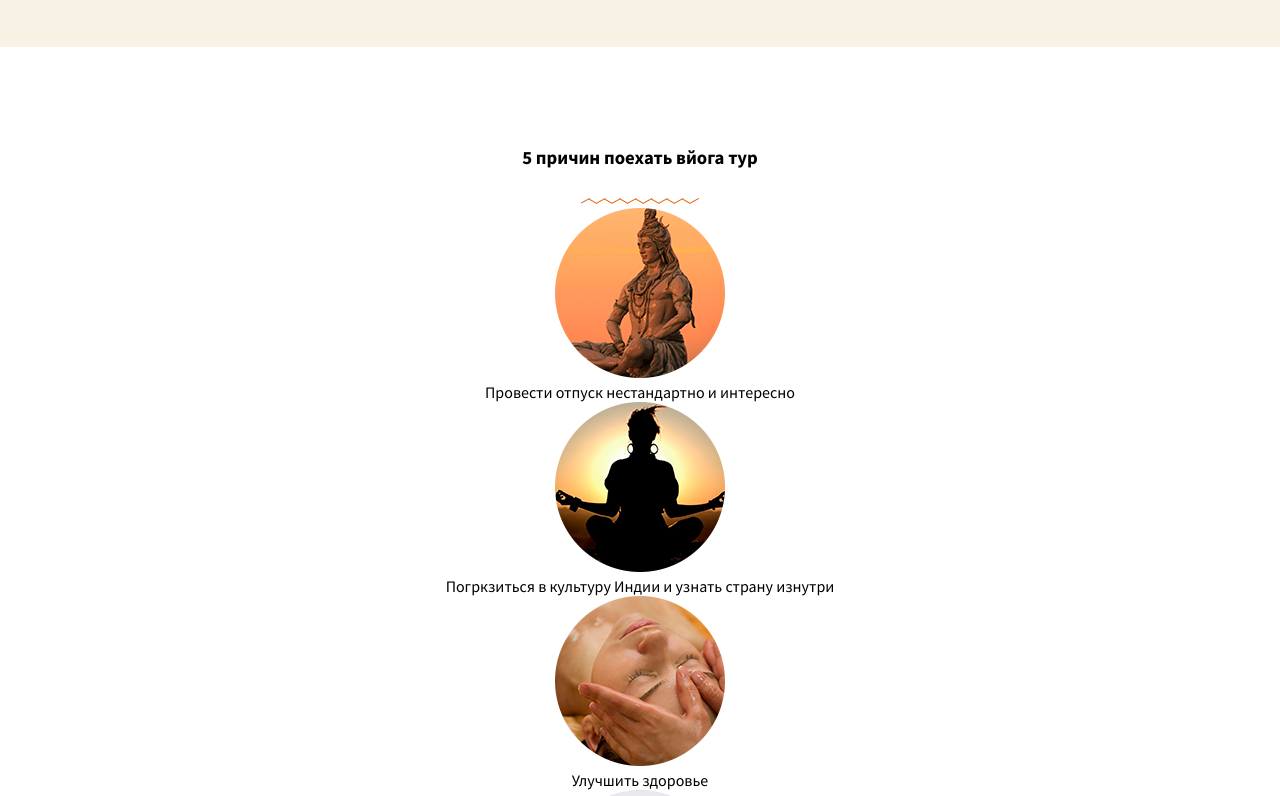
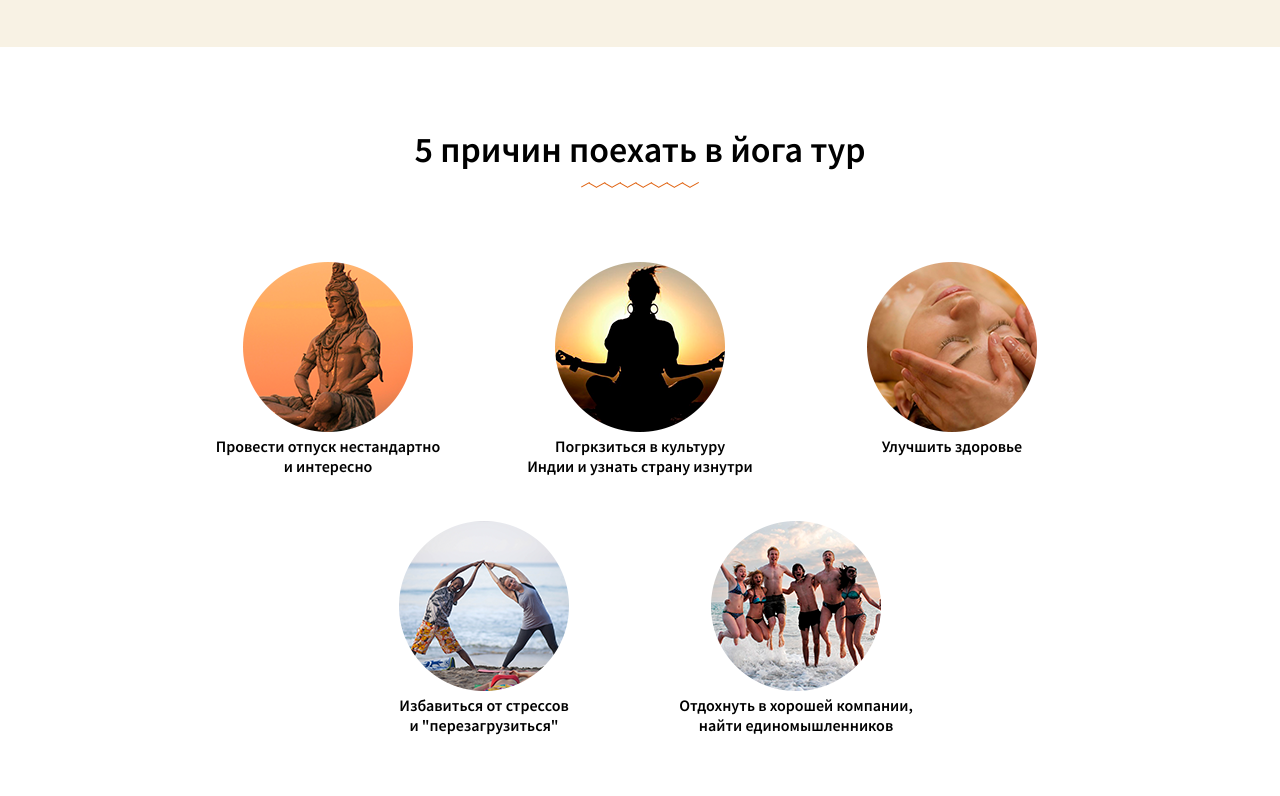
Before and after one commit to VICTOR-81/Yoga-tour, a plain HTML site: page index.html in a window 1280 px wide. Shown: the part 1444-2240 px from the top of the page. Drawn offline with Linux system fonts and the light colour scheme.

Commit message:
верстка

```diff
--- a/css/style.css
+++ b/css/style.css
@@ -3,7 +3,7 @@
 *::before{
   box-sizing: border-box;
 }
-body{
+body,h3{
   margin: 0;
   padding: 0;
   font-family: 'Source Sans Pro', sans-serif;
@@ -147,7 +147,8 @@ border: 1px solid #db883c;
 .s1-title{
   font-size: 20px;
   font-weight: 600;
-  padding-top: 50px;
+  padding-top: 40px;
+  text-align: left;
 }
 .s1-title span{
   display: block;
@@ -198,3 +199,19 @@ padding-top: 14px;
   background-color: #ffffff;
   padding: 80px 0;
 }
+.s2-title{
+  font-size: 36px;
+  font-weight: 600;
+}
+.s2__wrapper{
+  display: flex;
+  flex-wrap: wrap;
+  justify-content: center;
+  margin-top: 25px;
+}
+.s2__wrapper>div{
+  width: 312px;
+  padding-top: 45px;
+  font-size: 16px;
+  font-weight: 600;
+ }
--- a/index.html
+++ b/index.html
@@ -91,41 +91,41 @@
     <div class="container">
       <div class="s2__item">
         <h3 class="s2-title">
-          5 причин поехать вйога тур
+          5 причин поехать в йога тур
         </h3>
-        <img src="/images/zig-zag.png" alt="">
+        <img src="images/zig-zag.png" alt="">
         <div class="s2__wrapper">
           <div class="s2__wrapper-block1">
-            <img src="/images/s2-img1.png" alt="">
-            <div class="block1-text">
-              Провести отпуск нестандартно
+            <img src="images/s2-img1.png" alt="">
+            <div class="block-text">
+              Провести отпуск нестандартно </br>
               и интересно
             </div>
           </div>
           <div class="s2__wrapper-block2">
-            <img src="/images/s2-img2.png" alt="">
-            <div class="block2-text">
-               Погркзиться в культуру
+            <img src="images/s2-img2.png" alt="">
+            <div class="block-text">
+               Погркзиться в культуру </br>
                Индии и узнать страну изнутри
             </div>
           </div>
           <div class="s2__wrapper-block3">
-            <img src="/images/s2-img3.png" alt="">
-            <div class="block3-text">
+            <img src="images/s2-img3.png" alt="">
+            <div class="block-text">
                Улучшить здоровье
             </div>
           </div>
           <div class="s2__wrapper-block4">
-            <img src="/images/s2-img4.png" alt="">
-            <div class="block4-text">
-              Избавиться от стрессов
+            <img src="images/s2-img4.png" alt="">
+            <div class="block-text">
+              Избавиться от стрессов </br>
               и "перезагрузиться"
             </div>
           </div>
           <div class="s2__wrapper-block5">
-            <img src="/images/s2-img5.png" alt="">
-            <div class="block5-text">
-              Отдохнуть в хорошей компании,
+            <img src="images/s2-img5.png" alt="">
+            <div class="block-text">
+              Отдохнуть в хорошей компании, </br>
               найти единомышленников
             </div>
           </div>
```
